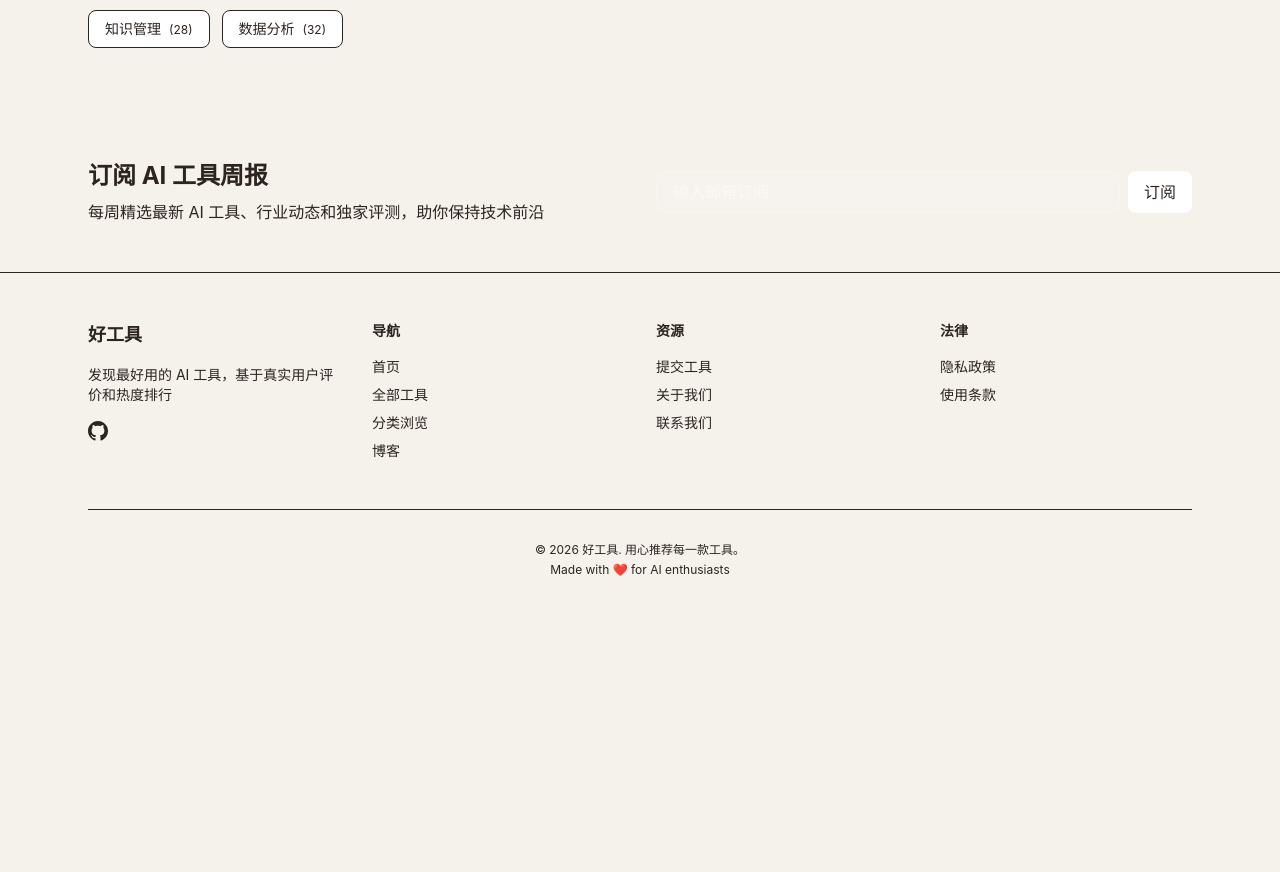
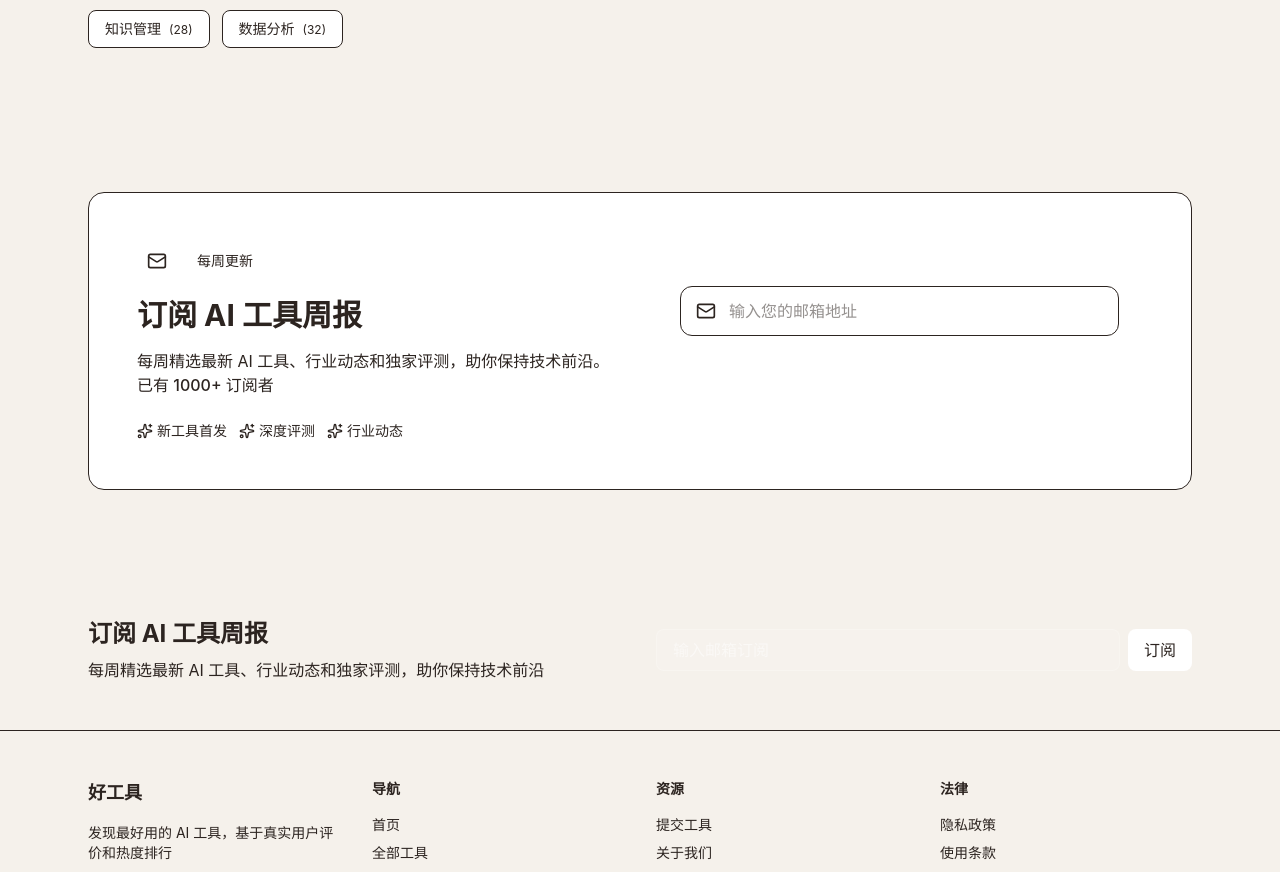
Before and after one commit to ddy4633/ai-tools-nav, a Next.js app: page / in a window 1280 px wide. Shown: the part 2651-3523 px from the top of the page. Before the commit the page ends 3277 px from the top, so only its background shows below. Built offline with nearby package versions, Linux system fonts and the light colour scheme; no server answers; the database is empty.

Commit message:
第2批优化: 动态sitemap、首页Newsletter、全页面SEO元数据、分类页面完善

```diff
--- a/app/about/page.tsx
+++ b/app/about/page.tsx
@@ -1,3 +1,11 @@
+import { Metadata } from 'next';
+
+export const metadata: Metadata = {
+  title: '关于我们 - 好工具',
+  description: '了解好工具团队的使命和原则。我们致力于发现和推荐真正好用的 AI 工具，帮助用户提升工作效率。',
+  keywords: ['关于我们', '好工具', 'AI工具推荐', '团队介绍'],
+};
+
 export default function AboutPage() {
   return (
     <div className="max-w-3xl mx-auto px-6 py-16">
--- a/app/categories/page.tsx
+++ b/app/categories/page.tsx
@@ -1,9 +1,75 @@
-// app/categories/page.tsx
-export default function CategoriesPage() {
+import { Metadata } from 'next';
+import { getCategories } from '@/lib/supabase';
+import Link from 'next/link';
+
+export const metadata: Metadata = {
+  title: 'AI 工具分类 - 按类别浏览',
+  description: '按类别浏览 AI 工具，包括 AI 写作、图像生成、代码助手、聊天机器人等20+分类。',
+  keywords: ['AI工具分类', 'AI写作', 'AI图像', 'AI编程', 'AI聊天', '工具分类'],
+};
+
+export default async function CategoriesPage() {
+  const categories = await getCategories();
+
   return (
-    <div className="container mx-auto px-4 py-16">
-      <h1 className="text-3xl font-bold mb-8">AI 工具分类</h1>
-      <p className="text-gray-600">分类浏览页面开发中，即将上线...</p>
+    <div className="min-h-screen bg-bg-primary">
+      <div className="max-w-6xl mx-auto px-6 py-12">
+        {/* 页面标题 */}
+        <div className="text-center mb-12">
+          <h1 className="text-3xl md:text-4xl font-bold text-text-primary mb-4">
+            AI 工具分类
+          </h1>
+          <p className="text-text-secondary max-w-2xl mx-auto">
+            按类别浏览 AI 工具，快速找到适合你需求的工具。我们收录了20+个分类，涵盖写作、图像、编程、聊天等各个领域。
+          </p>
+        </div>
+
+        {/* 分类网格 */}
+        <div className="grid grid-cols-1 md:grid-cols-2 lg:grid-cols-3 gap-6">
+          {categories.map((category) => (
+            <Link
+              key={category.id}
+              href={`/tools?category=${category.slug}`}
+              className="group bg-white rounded-xl p-6 shadow-soft hover:shadow-hover border border-transparent hover:border-accent-warm/20 transition-all"
+            >
+              <div className="flex items-start justify-between mb-4">
+                <h2 className="text-xl font-semibold text-text-primary group-hover:text-accent-warm transition-colors">
+                  {category.name}
+                </h2>
+                <span className="text-sm text-text-muted bg-bg-secondary px-2 py-1 rounded-full">
+                  {category.count} 个工具
+                </span>
+              </div>
+
+              <div className="flex items-center justify-between">
+                <div className="flex-1 bg-bg-secondary rounded-full h-2 overflow-hidden">
+                  <div
+                    className="h-full bg-accent-warm rounded-full transition-all"
+                    style={{ width: `${Math.min((category.popularity / 100) * 100, 100)}%` }}
+                  />
+                </div>
+                <span className="ml-3 text-sm text-text-muted">
+                  热度 {category.popularity}
+                </span>
+              </div>
+            </Link>
+          ))}
+        </div>
+
+        {/* 提示 */}
+        <div className="mt-12 text-center">
+          <p className="text-text-muted">
+            没有找到想要的分类？{' '}
+            <a
+              href="mailto:hello@ai.poph163.com"
+              className="text-accent-warm hover:text-accent-warm-hover"
+            >
+              联系我们
+            </a>
+            {' '}建议新增分类
+          </p>
+        </div>
+      </div>
     </div>
   );
 }
--- a/app/page.tsx
+++ b/app/page.tsx
@@ -2,6 +2,7 @@ import Hero from '@/components/home/Hero';
 import TrendingTools from '@/components/home/TrendingTools';
 import FeaturedTools from '@/components/home/FeaturedTools';
 import Categories from '@/components/home/Categories';
+import NewsletterSection from '@/components/home/NewsletterSection';
 import { getTrendingTools, getFeaturedTools, getCategories } from '@/lib/supabase';
 
 export const revalidate = 3600; // 每小时重新验证
@@ -19,6 +20,7 @@ export default async function Home() {
       <TrendingTools tools={trending} />
       <FeaturedTools tools={tools} />
       <Categories categories={categories} />
+      <NewsletterSection />
     </>
   );
 }
--- a/app/sitemap.ts
+++ b/app/sitemap.ts
@@ -1,38 +1,70 @@
 import { MetadataRoute } from 'next';
+import { getAllTools, getCategories } from '@/lib/supabase';
 
-export default function sitemap(): MetadataRoute.Sitemap {
+export default async function sitemap(): Promise<MetadataRoute.Sitemap> {
   const baseUrl = 'https://ai.poph163.com';
 
-  return [
+  // 获取所有工具和分类
+  const [tools, categories] = await Promise.all([
+    getAllTools(),
+    getCategories(),
+  ]);
+
+  // 基础页面
+  const staticPages = [
     {
       url: baseUrl,
       lastModified: new Date(),
-      changeFrequency: 'daily',
+      changeFrequency: 'daily' as const,
       priority: 1,
     },
     {
       url: `${baseUrl}/tools`,
       lastModified: new Date(),
-      changeFrequency: 'daily',
+      changeFrequency: 'daily' as const,
       priority: 0.9,
+    },
+    {
+      url: `${baseUrl}/categories`,
+      lastModified: new Date(),
+      changeFrequency: 'weekly' as const,
+      priority: 0.8,
+    },
+    {
+      url: `${baseUrl}/blog`,
+      lastModified: new Date(),
+      changeFrequency: 'weekly' as const,
+      priority: 0.7,
     },
     {
       url: `${baseUrl}/about`,
       lastModified: new Date(),
-      changeFrequency: 'weekly',
-      priority: 0.7,
-    },
-    {
-      url: `${baseUrl}/categories`,
-      lastModified: new Date(),
-      changeFrequency: 'weekly',
-      priority: 0.8,
+      changeFrequency: 'monthly' as const,
+      priority: 0.6,
     },
     {
       url: `${baseUrl}/submit`,
       lastModified: new Date(),
-      changeFrequency: 'monthly',
+      changeFrequency: 'monthly' as const,
       priority: 0.5,
     },
   ];
+
+  // 工具详情页面
+  const toolPages = tools.map((tool) => ({
+    url: `${baseUrl}/tools/${tool.id}`,
+    lastModified: new Date(),
+    changeFrequency: 'weekly' as const,
+    priority: 0.7,
+  }));
+
+  // 分类页面
+  const categoryPages = categories.map((category) => ({
+    url: `${baseUrl}/categories/${category.slug}`,
+    lastModified: new Date(),
+    changeFrequency: 'weekly' as const,
+    priority: 0.6,
+  }));
+
+  return [...staticPages, ...toolPages, ...categoryPages];
 }
--- a/app/submit/page.tsx
+++ b/app/submit/page.tsx
@@ -1,6 +1,13 @@
 'use client';
 
 import { useState } from 'react';
+import { Metadata } from 'next';
+
+export const metadata: Metadata = {
+  title: '提交工具 - 推荐好用的 AI 工具',
+  description: '发现了好用的 AI 工具？提交给我们，让更多人知道它。我们欢迎各种优质的 AI 工具推荐。',
+  keywords: ['提交工具', '推荐工具', 'AI工具推荐', '工具提交'],
+};
 
 export default function SubmitPage() {
   const [submitted, setSubmitted] = useState(false);
--- /dev/null
+++ b/components/home/NewsletterSection.tsx
@@ -0,0 +1,57 @@
+'use client';
+
+import { NewsletterForm } from '@/components/newsletter-form';
+import { Mail, Sparkles } from 'lucide-react';
+
+export default function NewsletterSection() {
+  return (
+    <section className="py-20 bg-gradient-to-br from-accent-warm/5 via-bg-primary to-accent-cool/5">
+      <div className="max-w-6xl mx-auto px-6">
+        <div className="bg-white rounded-2xl p-8 md:p-12 shadow-soft border border-border-light">
+          <div className="grid md:grid-cols-2 gap-8 items-center">
+            {/* 左侧文案 */}
+            <div>
+              <div className="flex items-center gap-2 mb-4">
+                <div className="w-10 h-10 bg-accent-warm/10 rounded-xl flex items-center justify-center">
+                  <Mail className="w-5 h-5 text-accent-warm" />
+                </div>
+                <span className="text-sm font-medium text-accent-warm bg-accent-warm/10 px-3 py-1 rounded-full">
+                  每周更新
+                </span>
+              </div>
+
+              <h2 className="text-3xl font-bold text-text-primary mb-4">
+                订阅 AI 工具周报
+              </h2>
+
+              <p className="text-text-secondary mb-6">
+                每周精选最新 AI 工具、行业动态和独家评测，助你保持技术前沿。
+                <span className="text-accent-warm font-medium">已有 1000+ 订阅者</span>
+              </p>
+
+              <div className="flex flex-wrap gap-3">
+                <div className="flex items-center gap-1 text-sm text-text-muted">
+                  <Sparkles className="w-4 h-4 text-accent-warm" />
+                  新工具首发
+                </div>
+                <div className="flex items-center gap-1 text-sm text-text-muted">
+                  <Sparkles className="w-4 h-4 text-accent-warm" />
+                  深度评测
+                </div>
+                <div className="flex items-center gap-1 text-sm text-text-muted">
+                  <Sparkles className="w-4 h-4 text-accent-warm" />
+                  行业动态
+                </div>
+              </div>
+            </div>
+
+            {/* 右侧表单 */}
+            <div className="bg-bg-secondary rounded-xl p-6">
+              <NewsletterForm variant="default" />
+            </div>
+          </div>
+        </div>
+      </div>
+    </section>
+  );
+}
```
